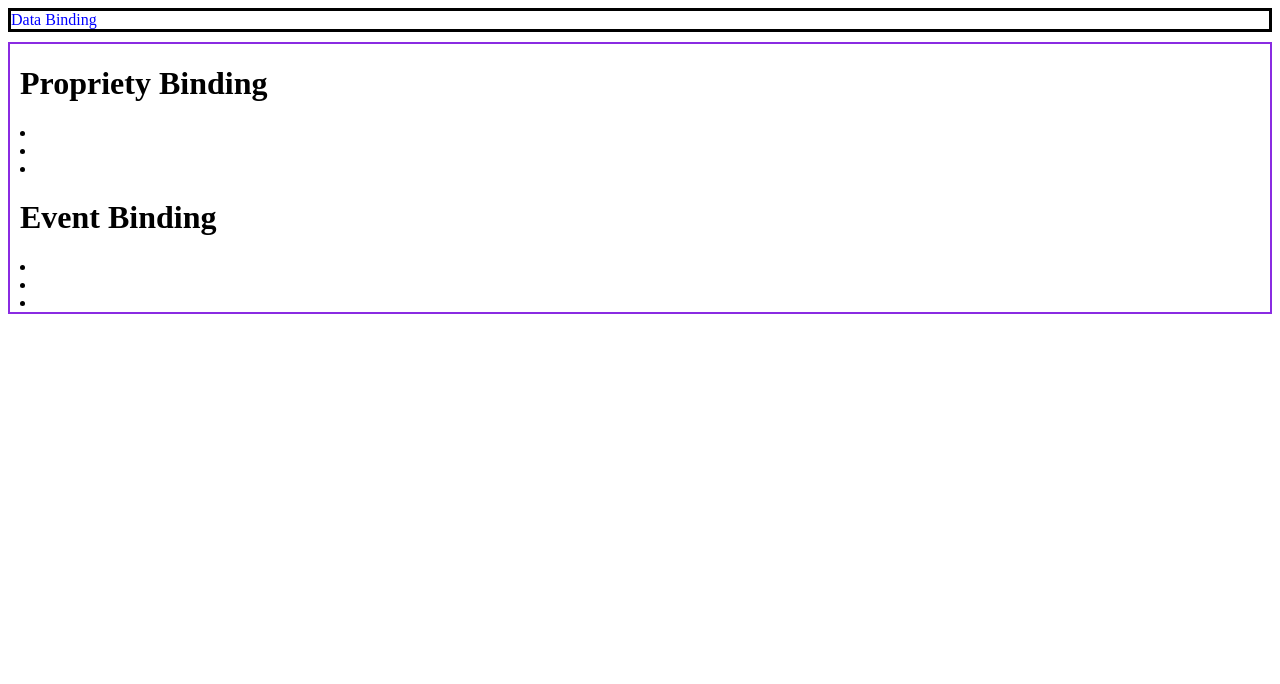
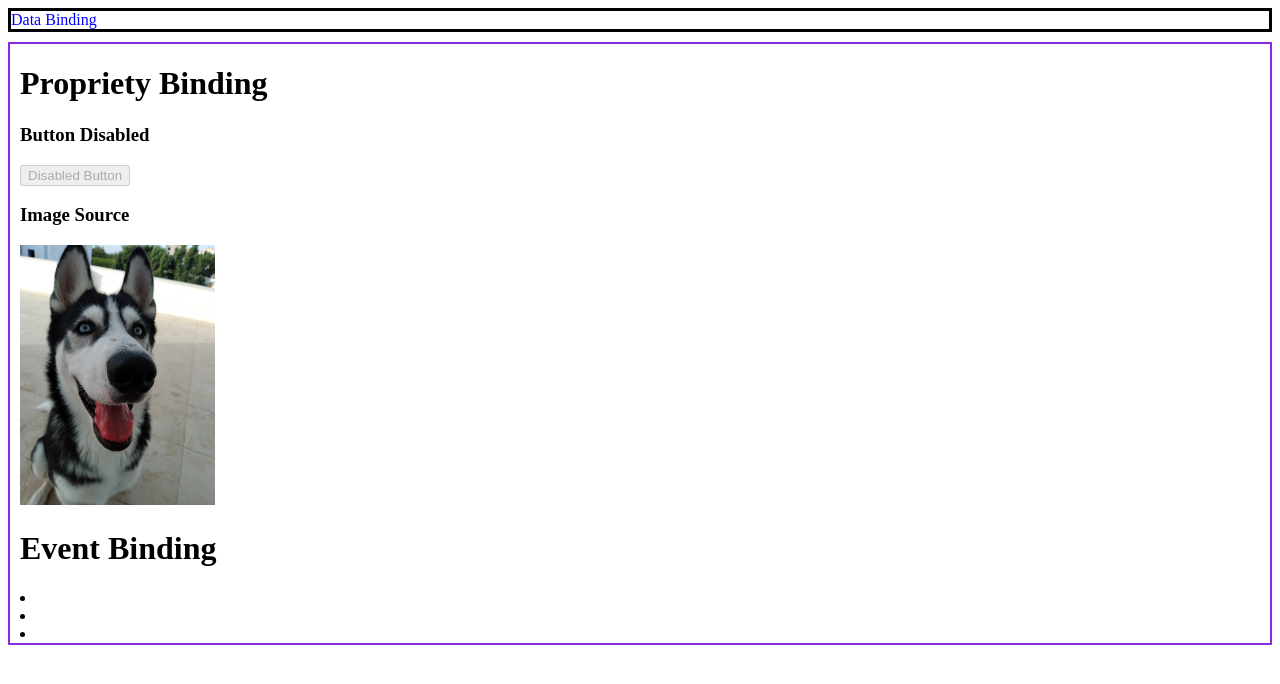
Before and after one commit to mchib031/Angular-Experiment, an Angular app in the folder Testing/testing-app/: page / in a window 1280 px wide. Shown: the top 684 px of the page. Built offline with nearby package versions, Linux system fonts and the light colour scheme.

Commit message:
propriety binding

```diff
--- a/Testing/testing-app/src/app/content/content.component.css
+++ b/Testing/testing-app/src/app/content/content.component.css
@@ -4,3 +4,6 @@
   display: block;
   border: 2px solid blueviolet;
 }
+img{
+  max-height: 260px;
+}
--- a/Testing/testing-app/src/app/content/content.component.html
+++ b/Testing/testing-app/src/app/content/content.component.html
@@ -1,10 +1,8 @@
 <ng-content select=".s1"></ng-content>
-<b></b>
-<li></li>
-<b></b>
-<li></li>
-<b></b>
-<li></li>
+<h3>Button Disabled</h3>
+<button [disabled] ="isUnchanged">Disabled Button</button>
+<h3>Image Source</h3>
+<img [src]="imgURL">
 
 <ng-content select=".s2"></ng-content>
 <b></b>
--- a/Testing/testing-app/src/app/content/content.component.ts
+++ b/Testing/testing-app/src/app/content/content.component.ts
@@ -6,11 +6,8 @@ import { Component, OnInit } from '@angular/core';
   styleUrls: ['./content.component.css']
 })
 export class ContentComponent implements OnInit {
-// demonstrate pipes
-  date = new Date();
-// demonstrating custom pipe
-  text = 'wassup';
-
+  imgURL = '../assets/images/odin1.jpg';
+  isUnchanged = true;
   constructor() { }
 
   ngOnInit(): void {
```
Also changed, not shown: Testing/testing-app/src/assets/images/odin1.jpg (added).
